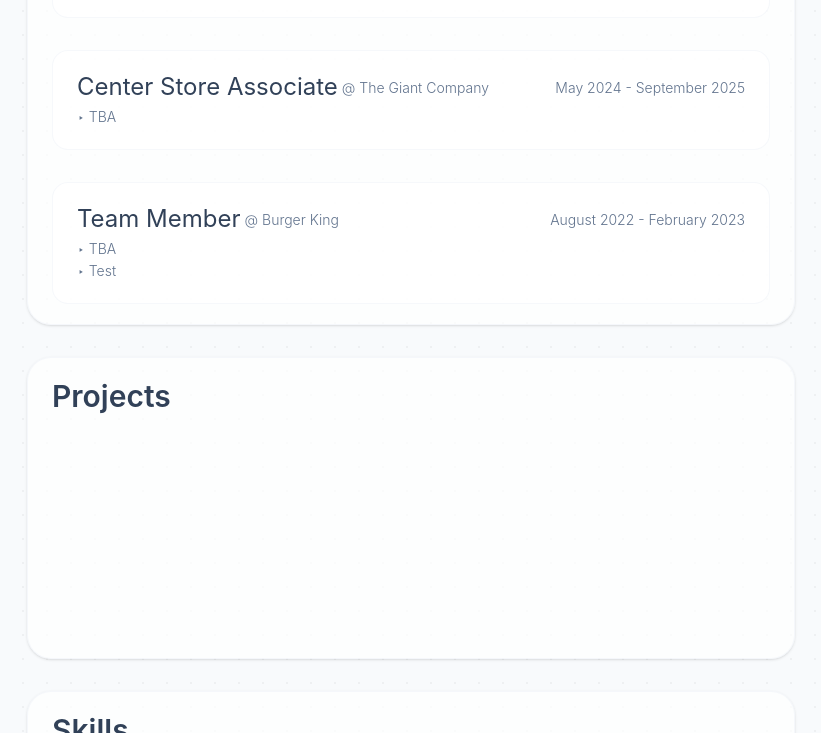
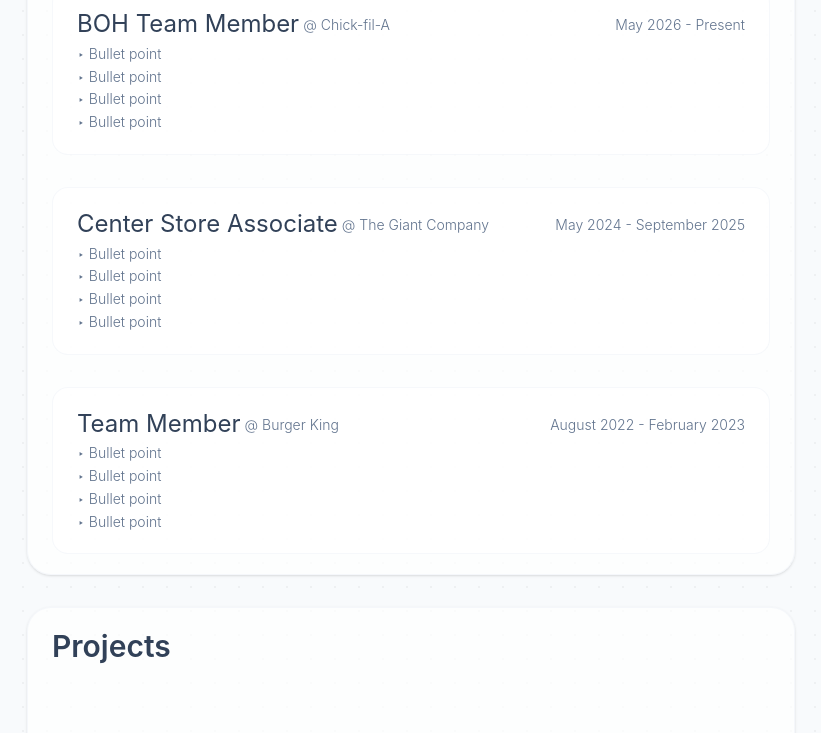
Before and after one commit to iracheck/iracheck.github.io, a website built with Vite: page index.html in a window 1280 px wide. Shown: the part 697-1430 px from the top of the page, without its empty margins (229-1050 px from the left). Built offline with nearby package versions, Linux system fonts and the light colour scheme.

```diff
--- a/src/inject-work-experience.js
+++ b/src/inject-work-experience.js
@@ -3,28 +3,28 @@
         company: "Broken Spoke Bicycle Shop",
         role: "IT & Web Developer",
         duration: "May 2026 - Present",
-        description: ["TBA"],
+        description: ["Bullet point","Bullet point","Bullet point","Bullet point"],
         highlight: true
     },
     {
         company: "Chick-fil-A",
         role: "BOH Team Member",
         duration: "May 2026 - Present",
-        description: ["TBA"],
+        description: ["Bullet point","Bullet point","Bullet point","Bullet point"],
         highlight: false
     },
     {
         company: "The Giant Company",
         role: "Center Store Associate",
         duration: "May 2024 - September 2025",
-        description: ["TBA"],
+        description: ["Bullet point","Bullet point","Bullet point","Bullet point"],
         highlight: false
     },
     {
         company: "Burger King",
         role: "Team Member",
         duration: "August 2022 - February 2023",
-        description: ["TBA", "Test"],
+        description: ["Bullet point","Bullet point","Bullet point","Bullet point"],
         highlight: false
     }
 ]
--- a/src/style.css
+++ b/src/style.css
@@ -16,7 +16,7 @@
 
 .highlighted-job-card {
     @apply max-w-3xl mx-auto mt-8 px-6 py-5 rounded-2xl
-    border border-blue-200/45 bg-white/80;
+    border border-blue-200/45 bg-slate-50/20;
 }
 
 .section {
```
